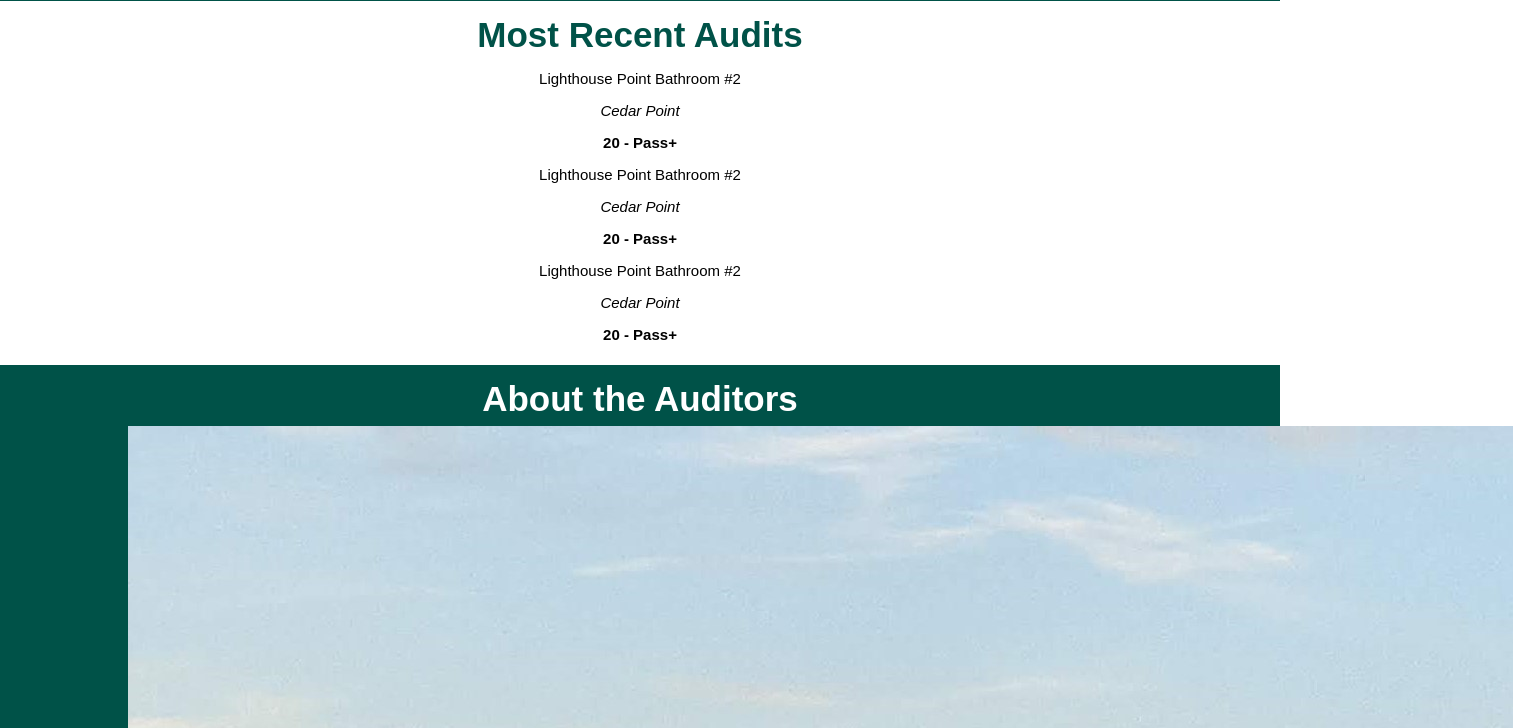
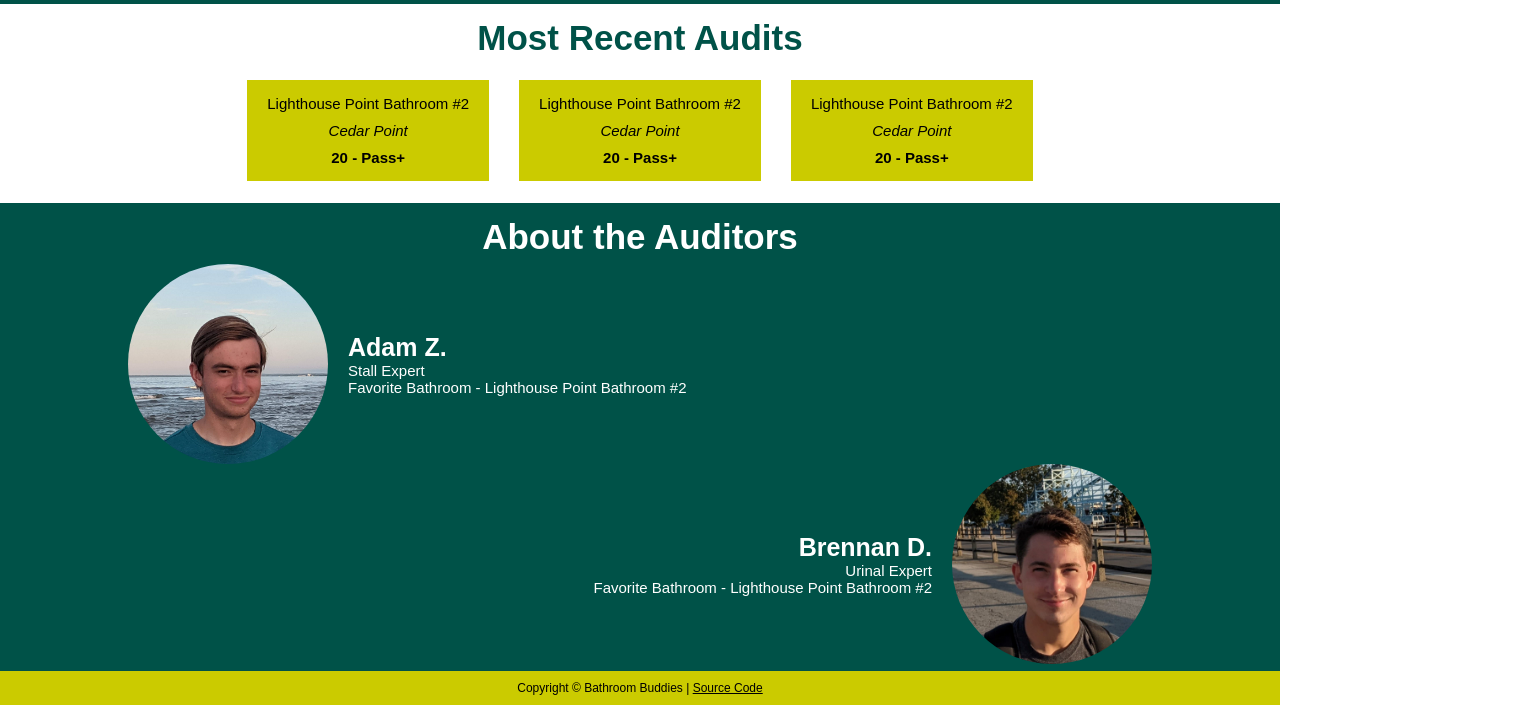
Before and after one commit to adamZdrojewski/bathroomBuddiesWebsite, a website: page public/index.html in a window 1280 px wide. Shown: the part 1496-2224 px from the top of the page, 1513 px wide, since content can reach past the window. After the commit the page ends 2201 px from the top, so only its background shows below. Drawn offline with Linux system fonts and the light colour scheme.

Commit message:
Home page styles
Finishes styles for the home page.

```diff
--- a/public/index.html
+++ b/public/index.html
@@ -82,19 +82,19 @@
             <h1>About the Auditors</h1>
             <div class="auditor">
                 <img src="img/adam.jpg" alt="Adam's face" />
-                <div class="auditorText">
+                <div class="auditorText" id="adamText">
                     <h3>Adam Z.</h3>
                     <p>Stall Expert</p>
                     <p>Favorite Bathroom - Lighthouse Point Bathroom #2</p>
                 </div>
             </div>
             <div class="auditor">
-                <img src="img/brennan.jpg" alt="Brennan's face" />
-                <div class="auditorText">
+                <div class="auditorText" id="brennanText">
                     <h3>Brennan D.</h3>
                     <p>Urinal Expert</p>
                     <p>Favorite Bathroom - Lighthouse Point Bathroom #2</p>
                 </div>
+                <img src="img/brennan.jpg" alt="Brennan's face" />
             </div>
         </div>
         <footer>
--- a/scss/_index.scss
+++ b/scss/_index.scss
@@ -1,9 +1,11 @@
+//Hero image
 .hero {
     img {
         width:100%;
     }
 }
 
+//Scoring header
 h2 {
     margin-top:7px;
     margin-bottom:0px;
@@ -13,6 +15,7 @@
     margin-top:5px;
 }
 
+//Scoring table
 table {
     background-color:$thirdColor;
     color:black;
@@ -30,3 +33,55 @@
 table, th, td {
     border:2px solid black;
 }
+
+//Recent audits
+.recentAudits {
+    display:flex;
+    justify-content:center;
+    flex-wrap:wrap;
+}
+
+.recentAudit {
+    background-color:$secondaryColor;
+    margin:15px;
+    padding:5px 20px;
+
+    p {
+        margin:10px 0;
+    }
+}
+
+//About the auditors
+.auditor {
+    display:flex;
+
+    img {
+        flex-basis:20%;
+        width:200px;
+        border-radius:50%;
+    }
+
+    .auditorText {
+        flex-basis:80%;
+        display:flex;
+        flex-direction:column;
+        justify-content:center;
+        padding:0 20px;
+
+        h3, p {
+            margin:0;
+        }
+
+        h3 {
+            font-size:25px;
+        }
+    }
+
+    #adamText {
+        align-items:flex-start;
+    }
+
+    #brennanText {
+        align-items:flex-end;
+    }
+}
--- a/scss/main.scss
+++ b/scss/main.scss
@@ -16,7 +16,7 @@
 nav {
     background-color:$primaryColor;
     color:white;
-    font-size:15px;
+    font-size:17px;
     padding-top:10px;
     padding-bottom:10px;
     display:flex;
@@ -70,6 +70,7 @@
     background-color:$secondaryColor;
     text-align:center;
     p {
+        font-size:12px;
         margin:0;
         padding:10px;
     }
```
Also changed, not shown: public/style.css.
